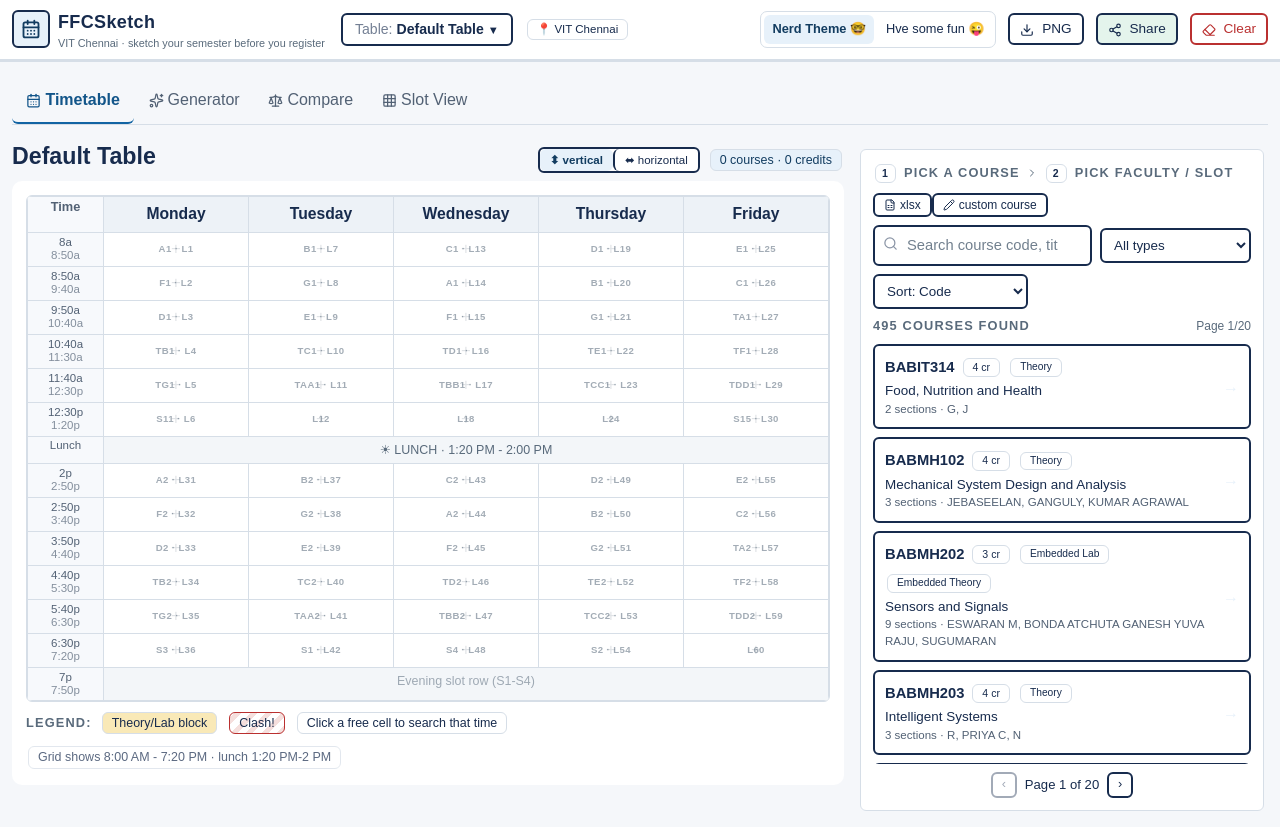
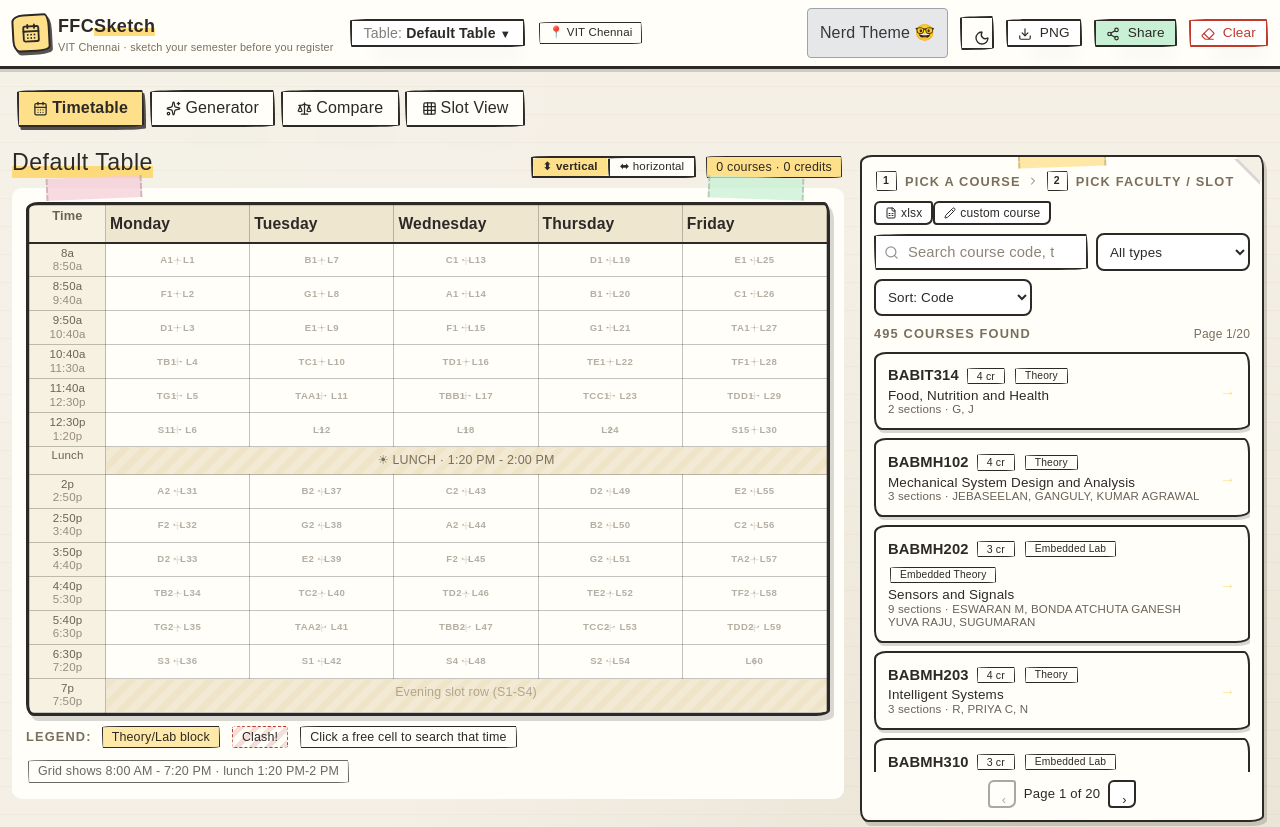
Before and after one commit to HarshitTaneja006/FFCSketch, a Next.js app: page / in a window 1280 px wide. Shown: the top 827 px of the page. Built offline with nearby package versions, Linux system fonts and the light colour scheme; a web font is replaced by a local one.

Commit message:
Simplify Nerd theme and default to fun mode

```diff
--- a/src/app/fun.css
+++ b/src/app/fun.css
@@ -1633,3 +1633,20 @@ table.tt.tt-horizontal .ttb-code {
 table.tt.tt-horizontal .ttb-fac {
   font-size: 0.56rem;
 }
+
+/* In the playful UI, the other theme is deliberately understated. */
+html.theme-fun .ffcs-body .theme-switch {
+  background: #e6e7e9;
+  color: #34383d;
+  border: 1px solid #9da3aa;
+  border-radius: 4px;
+  box-shadow: none;
+  font-family: Arial, Helvetica, sans-serif;
+  font-weight: 400;
+  transform: none;
+}
+html.theme-fun .ffcs-body .theme-switch:hover {
+  background: #d5d7d9;
+  transform: none;
+  box-shadow: none;
+}
--- a/src/app/globals.css
+++ b/src/app/globals.css
@@ -7,6 +7,20 @@ html, body {
   min-height: 100%;
 }
 
+.theme-switch {
+  display: inline-flex;
+  align-items: center;
+  justify-content: center;
+  min-height: 34px;
+  padding: 5px 10px;
+  border: 1px solid var(--cell-border);
+  border-radius: 5px;
+  font: inherit;
+  font-size: 0.8rem;
+  white-space: nowrap;
+  cursor: pointer;
+}
+
 /* Shared accessibility behavior across both visual themes. */
 button:focus-visible, input:focus-visible, select:focus-visible, textarea:focus-visible, a:focus-visible {
   outline: 2px solid var(--danger);
--- a/src/app/layout.tsx
+++ b/src/app/layout.tsx
@@ -49,8 +49,8 @@ export default function RootLayout({
 }: Readonly<{
   children: React.ReactNode;
 }>) {
-  // Restore the visual mode before paint, including the fun mode's night palette.
-  const themeScript = `try{var s=JSON.parse(localStorage.getItem("ffcs-planner-v1")||"{}")?.state;var fun=s?.uiTheme==="fun";document.documentElement.classList.add(fun?"theme-fun":"theme-nerd");if(fun&&s?.theme==="night")document.documentElement.classList.add("night-sketch")}catch(e){document.documentElement.classList.add("theme-nerd")}`;
+  // Restore the chosen UI and color mode before first paint.
+  const themeScript = `try{var s=JSON.parse(localStorage.getItem("ffcs-planner-v1")||"{}")?.state;document.documentElement.classList.add(s?.uiTheme==="nerd"?"theme-nerd":"theme-fun");if(s?.theme==="night")document.documentElement.classList.add("night-sketch")}catch(e){document.documentElement.classList.add("theme-fun")}`;
   return (
     <html lang="en" suppressHydrationWarning>
       <head>
--- a/src/app/nerd.css
+++ b/src/app/nerd.css
@@ -1,36 +1,69 @@
 /* A straightforward, high-contrast planner. No PaperCSS rules apply here. */
 html.theme-nerd {
   color-scheme: light;
-  --ffcs-ink: #172b4d;
+  --ffcs-ink: #252a30;
   --ffcs-paper: #fff;
-  --ffcs-accent: #1264a3;
-  --body: #f5f7fa;
+  --ffcs-accent: #355c76;
+  --body: #f7f7f7;
   --grid-line: transparent;
   --card: #fff;
   --input: #fff;
-  --accent: #e7f1fa;
-  --on-accent: #123c60;
+  --input-border: #b9c0c7;
+  --accent: #edf0f2;
+  --on-accent: #252a30;
   --good: #e4f4ec;
   --good-soft: #f0faf4;
   --good-strong: #176b42;
   --bad: #fce8e7;
   --bad-soft: #fff3f2;
   --danger: #ba3030;
-  --muted-ink: #526174;
-  --label-ink: #596a7b;
-  --flex-bg: #f8fafc;
-  --head-bg: #edf2f7;
-  --time-bg: #f7f9fc;
-  --lunch-a: #f3f6f9;
-  --lunch-b: #f3f6f9;
-  --scroll-thumb: #b8c5d1;
-  --scroll-edge: #f5f7fa;
+  --muted-ink: #535c66;
+  --label-ink: #59626c;
+  --flex-bg: #fafafa;
+  --head-bg: #f1f2f3;
+  --time-bg: #fafafa;
+  --lunch-a: #f3f4f5;
+  --lunch-b: #f3f4f5;
+  --scroll-thumb: #b9c0c7;
+  --scroll-edge: #f7f7f7;
   --shadow-ink: transparent;
   --shadow-strong: transparent;
-  --tt-ink: #263b52;
-  --cell-border: #d6dee7;
+  --tt-ink: #606a74;
+  --cell-border: #dce0e4;
   --tt0: #f9e9b7; --tt1: #d7f0df; --tt2: #f7dce5; --tt3: #dcecf8; --tt4: #eae0f7;
   --tt5: #f9e4d5; --tt6: #d9f2ed; --tt7: #f3f0cb; --tt8: #f9dfd6; --tt9: #e4edda;
+}
+
+html.theme-nerd.night-sketch {
+  color-scheme: dark;
+  --ffcs-ink: #e4e7eb;
+  --ffcs-paper: #23272c;
+  --ffcs-accent: #a8c4d8;
+  --body: #171a1e;
+  --card: #23272c;
+  --input: #292e34;
+  --input-border: #626c77;
+  --accent: #343b43;
+  --on-accent: #f1f3f5;
+  --good: #294437;
+  --good-soft: #203229;
+  --good-strong: #9bd6b5;
+  --bad: #513132;
+  --bad-soft: #3b2728;
+  --danger: #ff9999;
+  --muted-ink: #b7c0c9;
+  --label-ink: #adb7c1;
+  --flex-bg: #292e34;
+  --head-bg: #31373e;
+  --time-bg: #292e34;
+  --lunch-a: #292e34;
+  --lunch-b: #292e34;
+  --scroll-thumb: #626c77;
+  --scroll-edge: #171a1e;
+  --tt-ink: #d3dbe3;
+  --cell-border: #4b545e;
+  --tt0: #594e35; --tt1: #304a3b; --tt2: #533e47; --tt3: #354b5b; --tt4: #483e57;
+  --tt5: #584438; --tt6: #31504b; --tt7: #505039; --tt8: #553f38; --tt9: #404d3a;
 }
 
 html.theme-nerd .ffcs-body {
@@ -111,12 +144,12 @@ html.theme-nerd .paper-tabs button {
   transform: none;
 }
 html.theme-nerd .paper-tabs button.active {
-  border-bottom-color: #1264a3;
-  color: #125589;
+  border-bottom-color: var(--ffcs-ink);
+  color: var(--ffcs-ink);
   background: transparent;
   font-weight: 700;
 }
-html.theme-nerd .paper-tabs button:hover { color: #125589; transform: none; }
+html.theme-nerd .paper-tabs button:hover { color: var(--ffcs-ink); transform: none; }
 
 html.theme-nerd .ffcs-body button,
 html.theme-nerd .ffcs-body .btn,
@@ -146,8 +179,9 @@ html.theme-nerd .ffcs-body select,
 html.theme-nerd .ffcs-body textarea {
   background-color: var(--input);
   color: var(--ffcs-ink);
-  border: 1px solid #abb9c8;
+  border: 1px solid var(--input-border);
 }
+html.theme-nerd .ffcs-body button[style*="border"] { border-width: 1px !important; }
 html.theme-nerd .ffcs-body .btn,
 html.theme-nerd .ffcs-body button:not(.tt-block) { cursor: pointer; }
 html.theme-nerd .ffcs-body button:disabled { cursor: not-allowed; opacity: .55; }
@@ -159,38 +193,36 @@ html.theme-nerd .stamp-clashfree,
 html.theme-nerd .doctor-sticker,
 html.theme-nerd .new-tab-sticker,
 html.theme-nerd .loved-sticker { transform: none; box-shadow: none; border-radius: 6px; }
-html.theme-nerd .ffcs-body a { color: #125589; }
+html.theme-nerd .ffcs-body a { color: var(--ffcs-accent); }
 html.theme-nerd .ffcs-body a:hover { text-decoration: underline; }
 html.theme-nerd .empty-doodle { font-family: inherit; }
 
-/* A compact theme picker that remains visible on narrow screens. */
-.theme-choice {
-  display: flex;
+/* Icon-only actions must not rely on the browser's baseline alignment. */
+html.theme-nerd .ffcs-body .prio-btn:not(.wide),
+html.theme-nerd .ffcs-body .theme-btn {
+  display: inline-flex;
   align-items: center;
-  gap: 4px;
-  padding: 3px;
-  border: 1px solid var(--cell-border);
-  border-radius: 7px;
-  background: var(--card);
+  justify-content: center;
+  padding: 0;
+  line-height: 1;
+  vertical-align: middle;
 }
-.theme-choice button {
-  padding: 5px 8px;
-  border: 0;
-  border-radius: 5px;
-  background: transparent;
-  color: var(--ffcs-ink);
-  font: inherit;
-  font-size: .8rem;
-  white-space: nowrap;
-  cursor: pointer;
+html.theme-nerd .ffcs-body .prio-btn.wide {
+  justify-content: center;
 }
-.theme-choice button[aria-pressed="true"] {
-  background: var(--accent);
-  color: var(--on-accent);
+html.theme-nerd .ffcs-body .prio-btn svg,
+html.theme-nerd .ffcs-body .theme-btn svg {
+  display: block;
+  flex: none;
+}
+
+/* In the plain UI, the way back to fun should stand out. */
+html.theme-nerd .ffcs-body .theme-switch {
+  background: linear-gradient(110deg, #ffe2a5, #ffc2d6, #bfe9f4);
+  color: #28232b;
+  border-color: #cf9cbd;
   font-weight: 700;
 }
-.theme-choice button:focus-visible { outline: 2px solid var(--danger); outline-offset: 1px; }
-@media (max-width: 560px) {
-  .theme-choice { order: 3; width: 100%; justify-content: center; }
-  .theme-choice button { flex: 1; }
+html.theme-nerd .ffcs-body .theme-switch:hover {
+  background: linear-gradient(110deg, #ffcc74, #ffa5c4, #96dcec);
 }
--- a/src/app/page.tsx
+++ b/src/app/page.tsx
@@ -93,7 +93,7 @@ export default function Page() {
   useEffect(() => {
     document.documentElement.classList.toggle("theme-fun", uiTheme === "fun");
     document.documentElement.classList.toggle("theme-nerd", uiTheme === "nerd");
-    document.documentElement.classList.toggle("night-sketch", uiTheme === "fun" && theme === "night");
+    document.documentElement.classList.toggle("night-sketch", theme === "night");
   }, [theme, uiTheme]);
 
   /* ---------------- keyboard shortcuts: 1-4 tabs, Ctrl/Cmd+Z undo ---------------- */
--- a/src/components/ffcs/AppHeader.tsx
+++ b/src/components/ffcs/AppHeader.tsx
@@ -355,21 +355,23 @@ export default function AppHeader({ onExportImage, onShare }: Props) {
 
         <div className="flex-1" />
 
-        {/* Visual theme; day/night is only relevant to the playful style. */}
-        <div className="theme-choice" role="group" aria-label="UI theme">
-          <button type="button" aria-pressed={uiTheme === "nerd"} onClick={() => setUiTheme("nerd")}>Nerd Theme 🤓</button>
-          <button type="button" aria-pressed={uiTheme === "fun"} onClick={() => setUiTheme("fun")}>Hve some fun 😜</button>
-        </div>
-        {uiTheme === "fun" && (
         <button
+          type="button"
+          className="theme-switch"
+          onClick={() => setUiTheme(uiTheme === "fun" ? "nerd" : "fun")}
+          aria-label={uiTheme === "fun" ? "Switch to Nerd Theme" : "Switch to Hve some fun theme"}
+        >
+          {uiTheme === "fun" ? "Nerd Theme 🤓" : "Hve some fun 😜"}
+        </button>
+        <button
+          type="button"
           className="theme-btn"
           onClick={toggleTheme}
-            title={theme === "night" ? "Switch to day paper theme" : "Switch to night sketch theme"}
-            aria-label={theme === "night" ? "Switch to day paper theme" : "Switch to night sketch theme"}
+          title={theme === "night" ? "Switch to light mode" : "Switch to dark mode"}
+          aria-label={theme === "night" ? "Switch to light mode" : "Switch to dark mode"}
         >
           {theme === "night" ? <Sun size={16} /> : <Moon size={16} />}
         </button>
-        )}
         <button
           className="btn btn-small"
           onClick={onExportImage}
--- a/src/store/ffcs.ts
+++ b/src/store/ffcs.ts
@@ -59,9 +59,9 @@ export interface FFCSState {
   hydrated: boolean;
   /** generator wishlist (persisted) */
   wishlist: WishlistCourse[];
-  /** "day" = paper sketch, "night" = chalkboard sketch (persisted) */
+  /** Light/dark palette for either UI style (persisted). */
   theme: "day" | "night";
-  /** Visual style, independent of the fun theme's day/night palette. */
+  /** Visual style, independent of the light/dark palette. */
   uiTheme: "nerd" | "fun";
   /** main timetable layout: "vertical" = days across the top, "horizontal" = days down the side (persisted) */
   gridOrientation: "vertical" | "horizontal";
@@ -146,7 +146,7 @@ export const useFFCS = create<FFCSState>()(
       hydrated: false,
       wishlist: [],
       theme: "day",
-      uiTheme: "nerd",
+      uiTheme: "fun",
       gridOrientation: "vertical",
       courseColors: {},
       lastUndo: null,
```
Also changed, not shown: 1 other file (tests, documents, lock files or other folders). Lines whose indentation alone changed are shown as unchanged.
